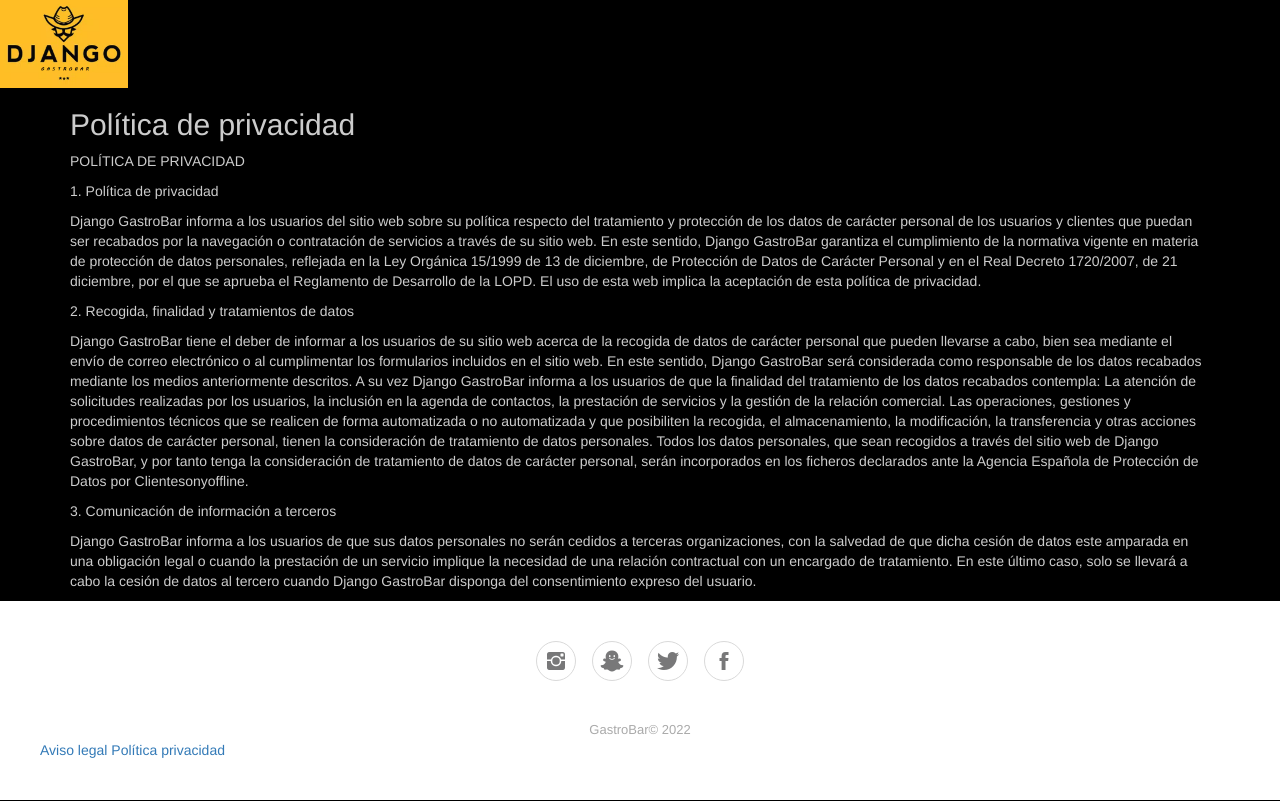
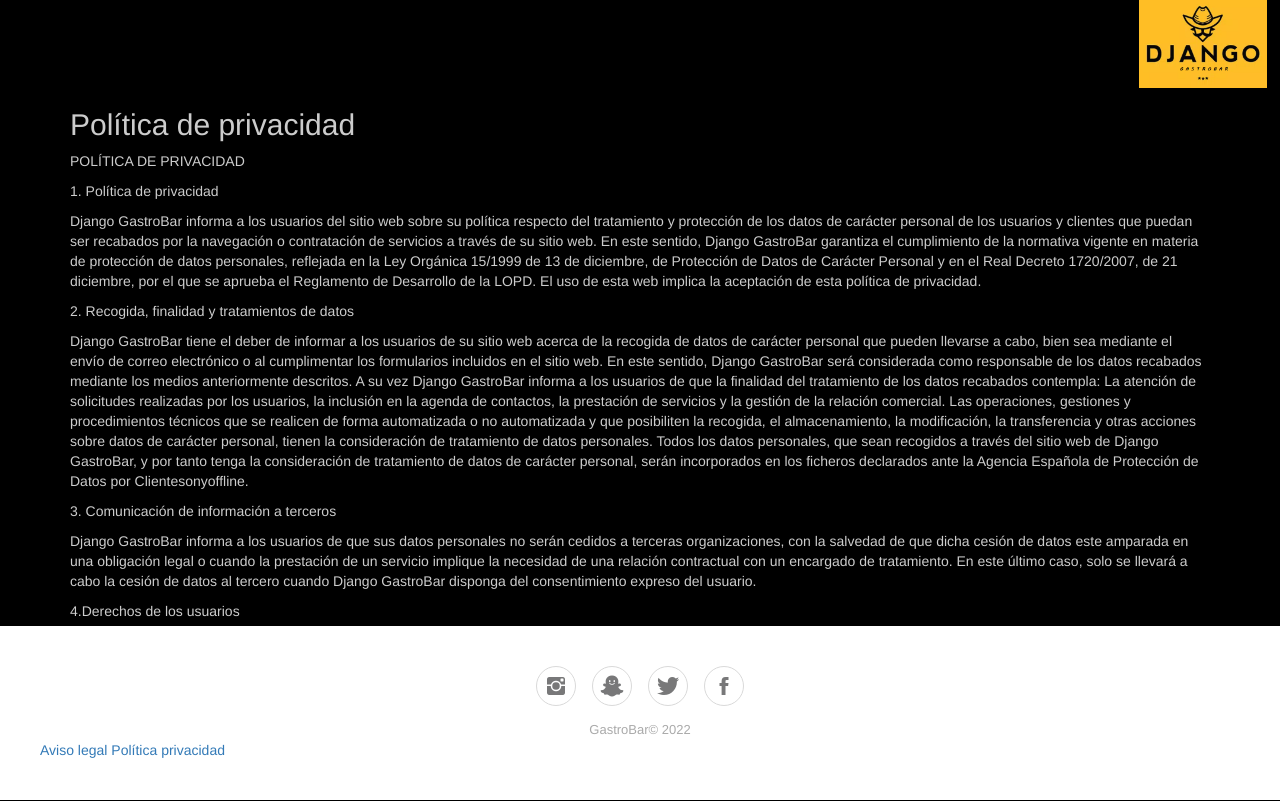
Before and after one commit to CEB-2/django_gastrobar, a Django app: page /privacy/ in a window 1280 px wide. Run offline with Django 4.2, Linux system fonts and the light colour scheme; some libraries are stand-ins or nearby versions.

Commit message:
css del logotipo

```diff
--- a/gastrobar/static/css/styles.css
+++ b/gastrobar/static/css/styles.css
@@ -19,9 +19,15 @@
     padding:40px;
     background-color:#ffffff;
     color:#4b4c4d;
-    position: absolute;
+    position: fixed;
     bottom: 0;
     width: 100%;
+
+
+}
+
+.header img{
+  margin-left: 89%;
 }
 
   .footer-basic ul {
@@ -30,7 +36,6 @@
     text-align:center;
     font-size:18px;
     line-height:1.6;
-    margin-bottom:0;
   }
 
 
@@ -50,7 +55,7 @@
 
   .footer-basic .social {
     text-align:center;
-    padding-bottom:25px;
+    padding: bottom 0px;;
   }
 
   .footer-basic .social > a {
```
